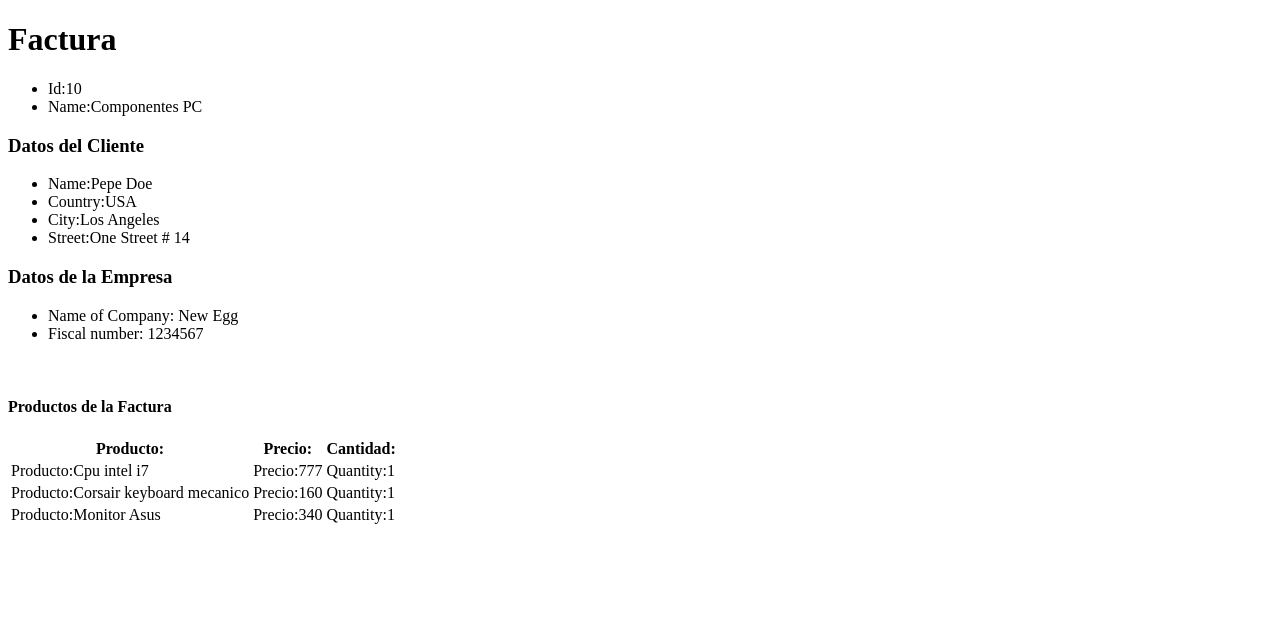
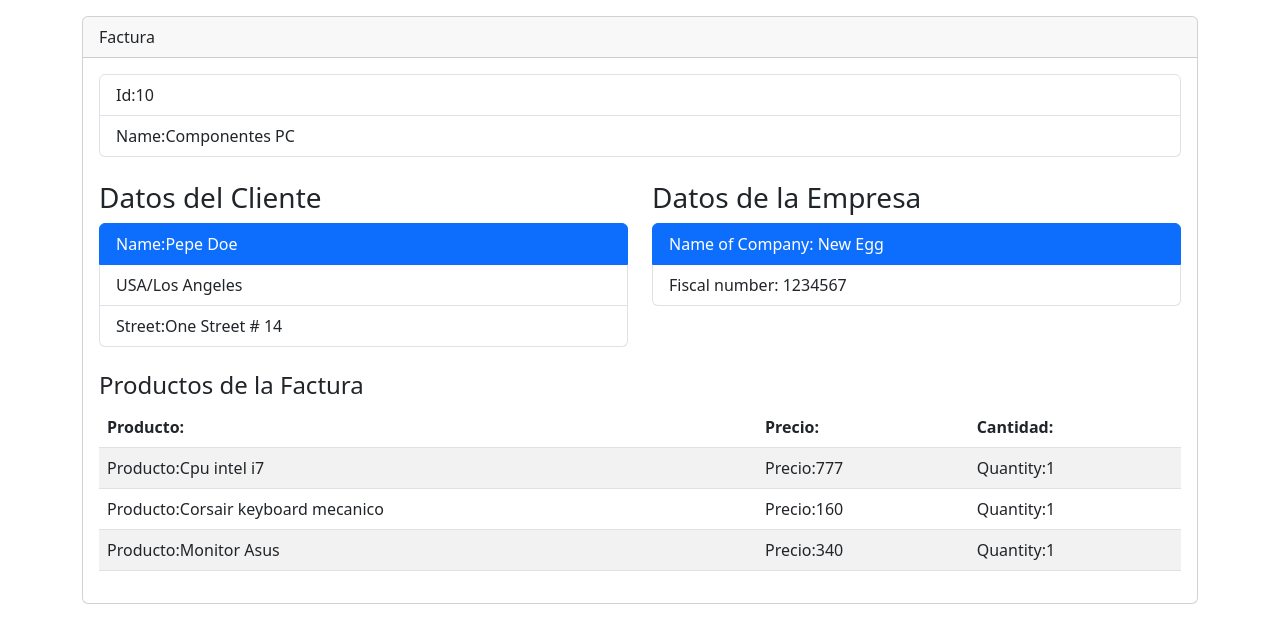
Before and after one commit to robertgrc/Facturacion-App, a React (Vite) app: page / in a window 1280 px wide. Shown: the top 642 px of the page. Built offline with nearby package versions, Linux system fonts and the light colour scheme.

Commit message:
Agregando bootstrap y estilos con clases

```diff
--- a/index.html
+++ b/index.html
@@ -3,6 +3,7 @@
   <head>
     <meta charset="UTF-8" />
     <link rel="icon" type="image/svg+xml" href="/vite.svg" />
+    <link href="https://cdn.jsdelivr.net/npm/bootstrap@5.3.0/dist/css/bootstrap.min.css" rel="stylesheet" integrity="sha384-9ndCyUaIbzAi2FUVXJi0CjmCapSmO7SnpJef0486qhLnuZ2cdeRhO02iuK6FUUVM" crossorigin="anonymous">
     <meta name="viewport" content="width=device-width, initial-scale=1.0" />
     <title>Vite + React</title>
   </head>
--- a/src/components/InvoiceApp.jsx
+++ b/src/components/InvoiceApp.jsx
@@ -3,32 +3,43 @@ import getInvoice from '../services/getInvoice'
 
 const InvoiceApp = () => {
 
-  const {id, client, company, items, name} = getInvoice();
-  const {name:nameClient, address, lastName} = client
-  const { city,country,number,street} = address
-  const { fiscalNumber, name:nameCompany} = company
+  const { id, client, company, items, name } = getInvoice();
+  const { name: nameClient, address, lastName } = client
+  const { city, country, number, street } = address
+  const { fiscalNumber, name: nameCompany } = company
   return (
     <>
-    <h1>Factura</h1>
-    <ul>
-        <li>Id:{ id}</li>
-        <li>Name:{ name}</li>
+      <div className='container'>
+        <div className='card my-3'>
+          <div class="card-header">
+            Factura
+          </div>
+          <div className='card-body'>
+            <ul className='list-group'>
+              <li className='list-group-item'>Id:{id}</li>
+              <li className='list-group-item'>Name:{name}</li>
             </ul>
+            <div className='row my-4'>
+              <div className='col'>
                 <h3>Datos del Cliente</h3>
-    <ul>
-        <li>Name:{nameClient} {lastName}</li>
-        <li>Country:{country}</li>
-        <li>City:{city}</li>
-        <li>Street:{street} # {number}</li>
+                <ul className='list-group'>
+                  <li className='list-group-item active'>Name:{nameClient} {lastName}</li>
+                  <li className='list-group-item'>{country}/{city}</li>
+                  <li className='list-group-item'>Street:{street} # {number}</li>
                 </ul>
+              </div>
+              <div className='col'>
                 <h3>Datos de la Empresa</h3>
-     <ul>
-        <li>Name of Company: {nameCompany}</li>
-        <li>Fiscal number: {fiscalNumber}</li>
+                <ul className='list-group'>
+                  <li className='list-group-item active'>Name of Company: {nameCompany}</li>
+                  <li className='list-group-item'>Fiscal number: {fiscalNumber}</li>
                 </ul>
-     <br />
+              </div>
+            </div>
+
+
             <h4>Productos de la Factura</h4>
-    <table>
+            <table className='table table-striped table-hover' >
               <thead>
                 <tr>
                   <th>Producto:</th>
@@ -37,7 +48,7 @@ const InvoiceApp = () => {
                 </tr>
               </thead>
               <tbody>
-         {items.map(({id,product,quantity,price})=>(
+                {items.map(({ id, product, quantity, price }) => (
                   <tr key={id}>
                     <td>Producto:{product}</td>
                     <td>Precio:{price}</td>
@@ -46,6 +57,9 @@ const InvoiceApp = () => {
                 ))}
               </tbody>
             </table>
+          </div>
+        </div>
+      </div>
     </>
   )
 }
```
Lines whose indentation alone changed are shown as unchanged.
